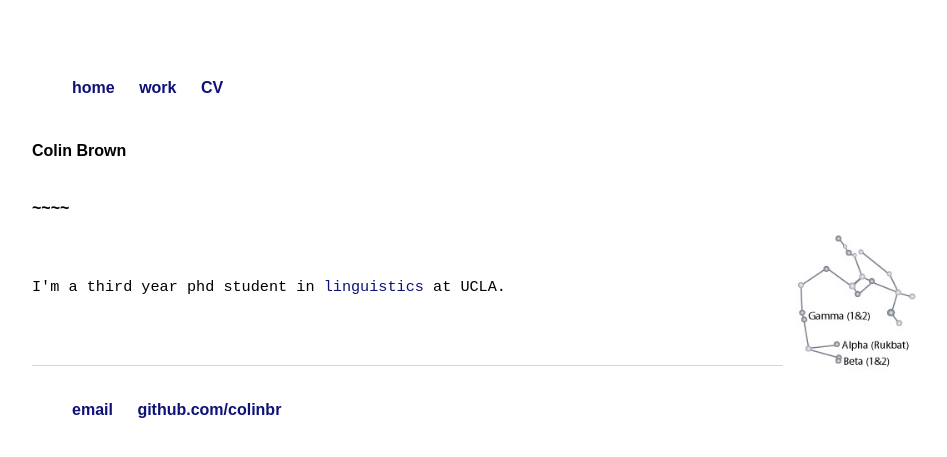
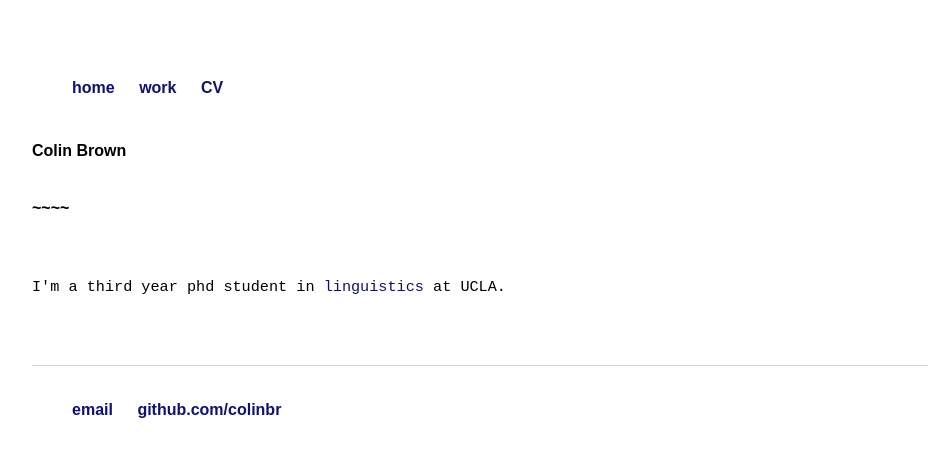
Before and after one commit to colinbr/OLD-colinbr.github.io, a Jekyll site: the page built from index.html, in a window 1280 px wide. Shown: the top 457 px of the page, without its empty margins (160-1107 px from the left). Built offline with Jekyll 4.4.1, drawn with Linux system fonts in a browser that asks for light colours; some web fonts are replaced.

Commit message:
Update index.html

```diff
--- a/index.html
+++ b/index.html
@@ -11,8 +11,8 @@ cyclops: passive
 	<h1>Colin Brown</h1>
 	<br>
 	<h1>~~~~</h1>
-	<img src="/IMG/sagittarius2.jpg" alt="sagittarius"
-	     style="float:right;width:145px;height:145px;">
+	<!-- <img src="/IMG/sagittarius2.jpg" alt="sagittarius"
+	     style="float:right;width:145px;height:145px;"> -->
 	<br>
 	<br>
 	<p>I'm a third year phd student in <a href="/research">linguistics</a> at UCLA.</p>
```
